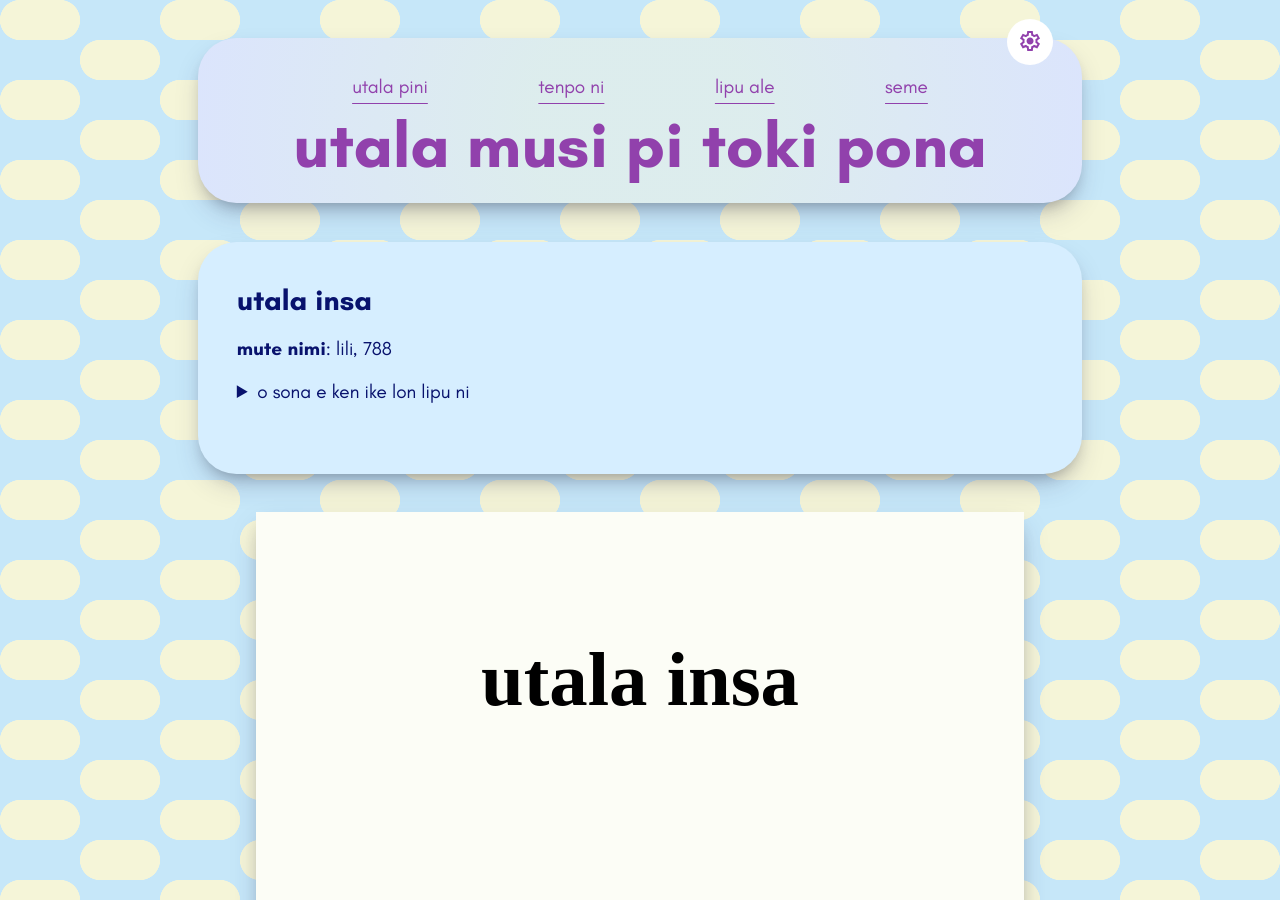
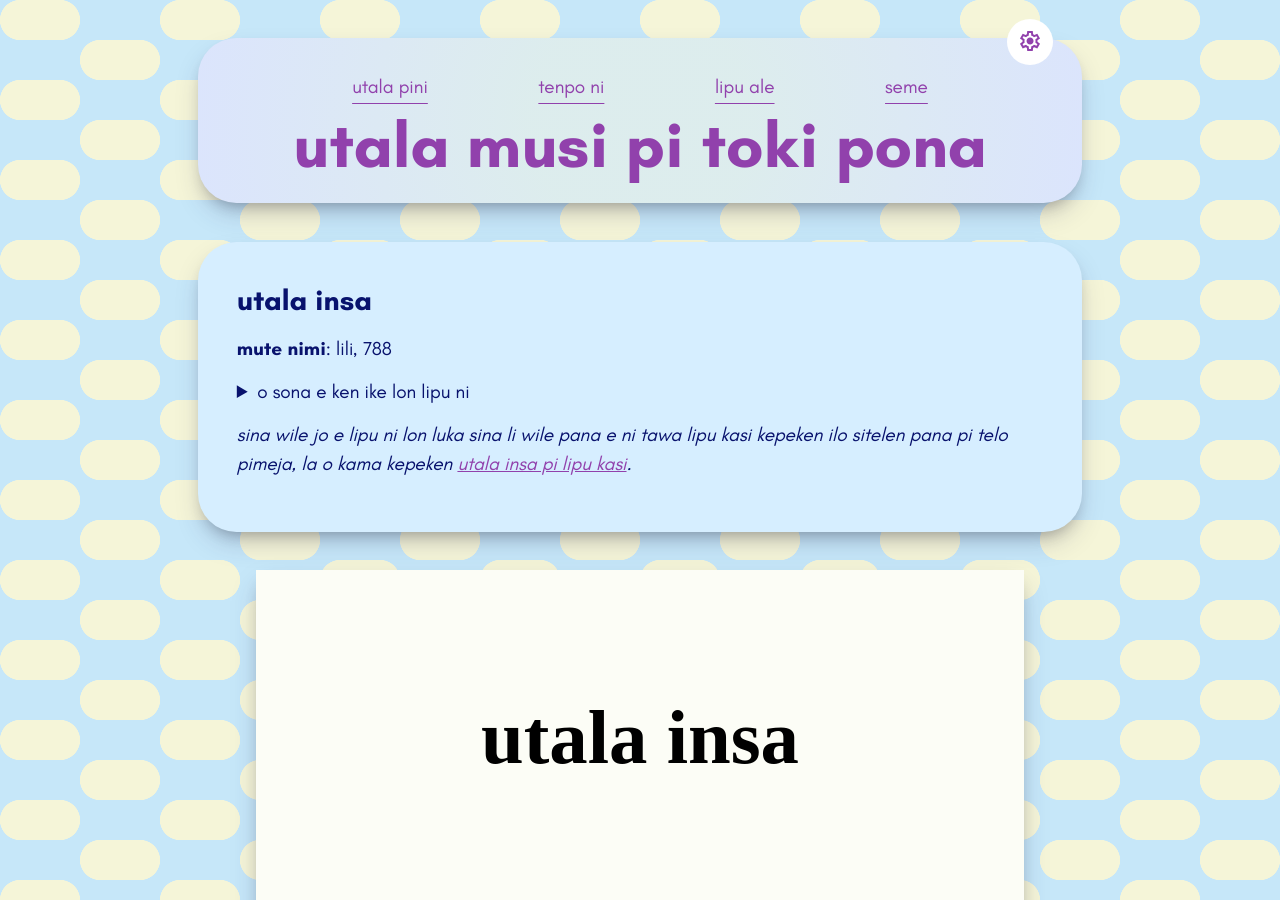
Before and after one commit to raacz/utala, a Jekyll site: the page built from maml/lipu-musi/lipu-suli/utala-insa.md, in a window 1280 px wide and 900 px high. Built offline with Jekyll 4.4.1, drawn with Linux system fonts in a browser that asks for light colours; some web fonts are replaced.

Commit message:
utala insa la lipu kasi

```diff
--- a/maml/lipu-musi/lipu-suli/utala-insa.md
+++ b/maml/lipu-musi/lipu-suli/utala-insa.md
@@ -8,6 +8,8 @@ ken_ike:
 - moli pi ona sama
 - pilin anpa pi wile moli
 ijo_toki: "pona en ike. olin en pakala. wile awen en wile moli. pilin mute li utala tu lon mama pi jan pali. o kama sona e mama ni e utala ona kepeken nasin pi toki tu."
+sona_namako: 'sina wile jo e lipu ni lon luka sina li wile pana e ni tawa lipu kasi kepeken ilo sitelen pana pi telo pimeja, la o kama kepeken <a href="utala-insa-lipu-kasi.pdf">utala insa pi lipu kasi</a>.'
+
 ---
 
 
```
Also changed, not shown: 1 other file.
